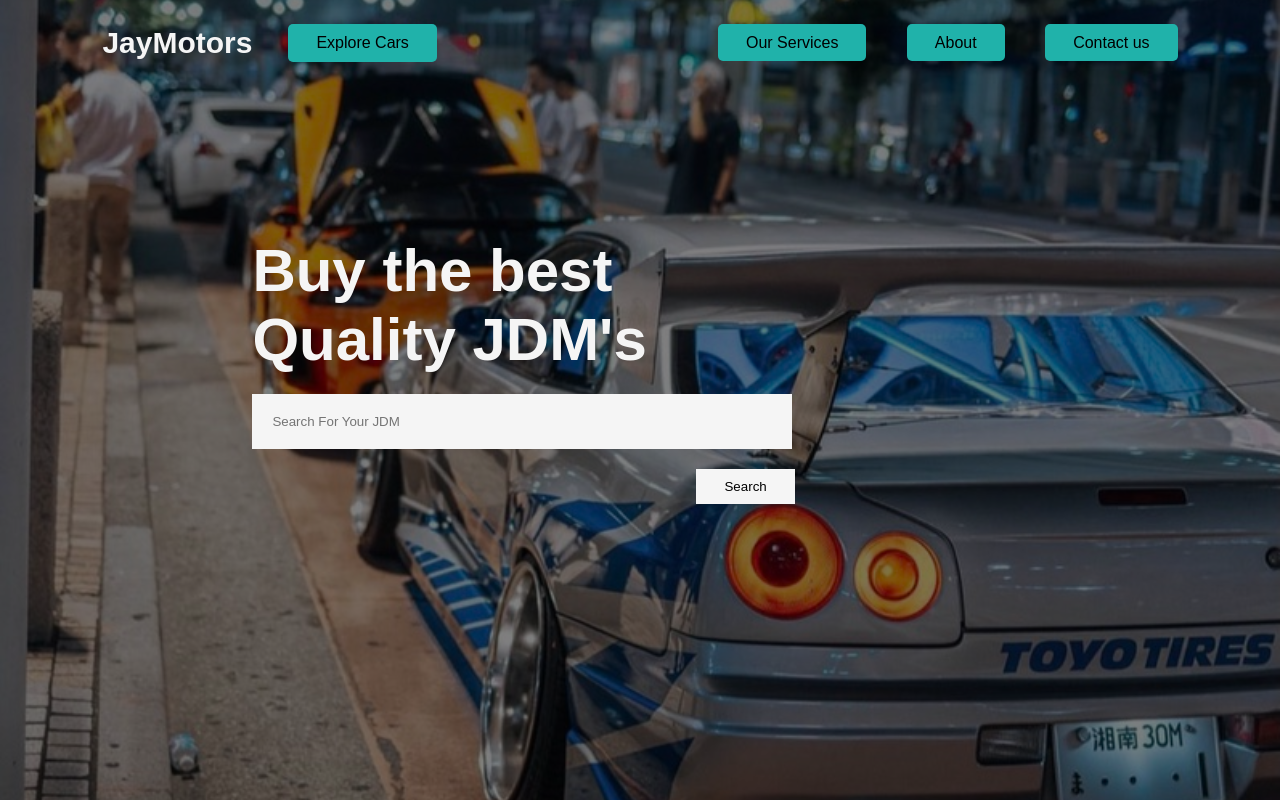
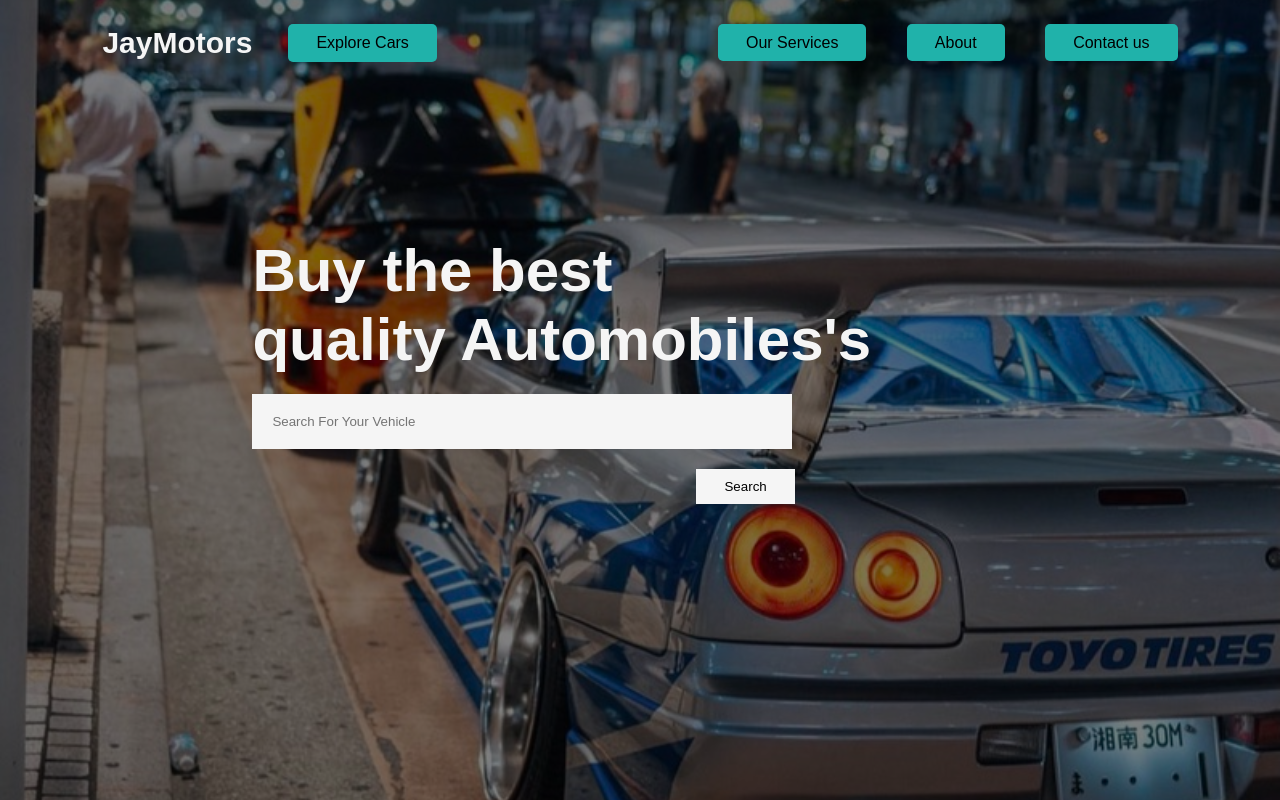
Before and after one commit to JasonMokgweng/JayMotors-2.0, a plain HTML site: page index2.html in a window 1280 px wide. Drawn offline with Linux system fonts and the light colour scheme.

Commit message:
Add files via upload

```diff
--- a/index2.html
+++ b/index2.html
@@ -18,9 +18,9 @@
                 </div>
             </nav>
             <div class="content">
-                <h1>Buy the best <br> Quality JDM's</h1>
+                <h1>Buy the best <br> quality Automobiles's</h1>
                 <div class="Search">
-                    <input type="text" placeholder="Search For Your JDM">
+                    <input type="text" placeholder="Search For Your Vehicle">
                 </div>
                 <button type="submit">Search</button>
             </div>
```
